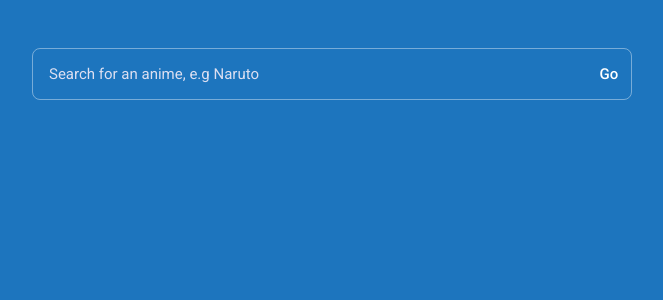
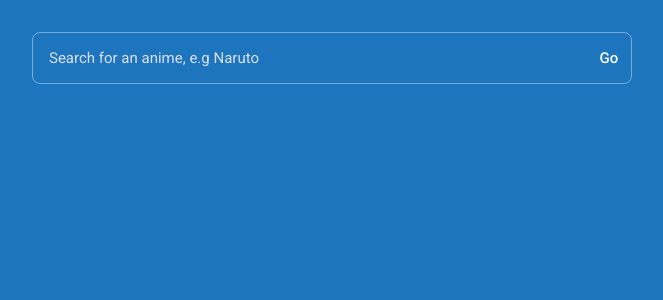
Before and after one commit to Iam-tomiwa/buylikechallenge, a React (Create React App) app: page /anime in a window 1280 px wide. Shown: the top 300 px of the page, without its empty margins (308-971 px from the left). Built offline with nearby package versions, Linux system fonts and the light colour scheme.

Commit message:
finished project

```diff
--- a/src/App.js
+++ b/src/App.js
@@ -70,7 +70,7 @@ function App() {
       <ThemeProvider theme={theme}>
         <CssBaseline />
         <BrowserRouter>
-          <div style={{overflowX: "hidden"}} className="app layout">
+          <div className="app layout">
             <main>
               <Routes>
                 <Route path="/" element={<Hero />} />
--- a/src/pages/AnimeSearch/index.jsx
+++ b/src/pages/AnimeSearch/index.jsx
@@ -38,6 +38,7 @@ const AnimeSearch = () => {
 
   return (
     <div className="anime-search-pg">
+      <div className="form-header">
         <div className="inner">
           <FormProvider {...methods}>
             <form
@@ -62,6 +63,9 @@ const AnimeSearch = () => {
               </button>
             </form>
           </FormProvider>
+        </div>
+      </div>
+      <div className="inner">
         {items.length > 0 && (
           <>
             <p>Showing Search Results For: {searchTerm}</p>
--- a/src/pages/AnimeSearch/style.scss
+++ b/src/pages/AnimeSearch/style.scss
@@ -16,7 +16,15 @@
   }
   .inner {
     max-width: 600px;
-    padding: 3rem 0;
+  }
+  .form-header {
+    background-color: #1d75be;
+    position: sticky;
+    top: 0;
+    .inner {
+      padding: 2rem 0;
+      padding-bottom: 1rem;
+    }
   }
   .search-form {
     width: 100%;
@@ -25,8 +33,7 @@
     border-radius: 8px;
     height: fit-content;
     @include flex($justify: flex-start);
-    position: sticky;
-    top: 0;
+
     padding: 0 0.5rem;
     font-size: 15px;
     .filter-field {
@@ -58,13 +65,7 @@
     color: var(--whiteClr);
     margin: 1rem 0;
   }
-  .cards-wrap {
-    margin: 2rem 0;
-    // display: flex;
-    // gap: 1rem;
-    // flex-wrap: wrap;
-    // .anime-card{}
-  }
+
   .btn.bg-whiteClr {
     margin: 1rem auto;
   }
--- a/src/pages/Hero/index.jsx
+++ b/src/pages/Hero/index.jsx
@@ -8,7 +8,7 @@ const Hero = () => {
 
   return (
     <>
-      <div style={{overflowX: "hidden"}} className="app">
+      <div className="app">
         <Nav />
         <main>
           <Box className={classes.hero}>
```
Lines whose indentation alone changed are shown as unchanged.
